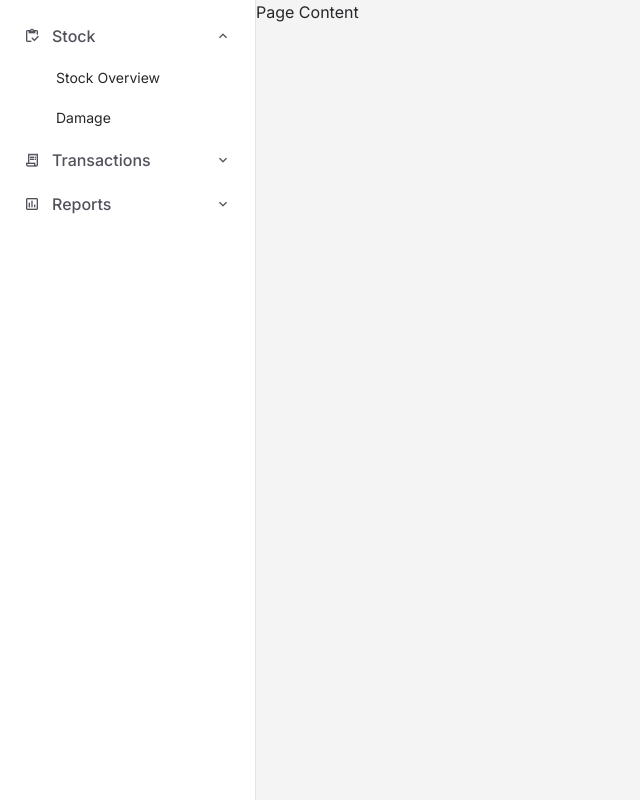
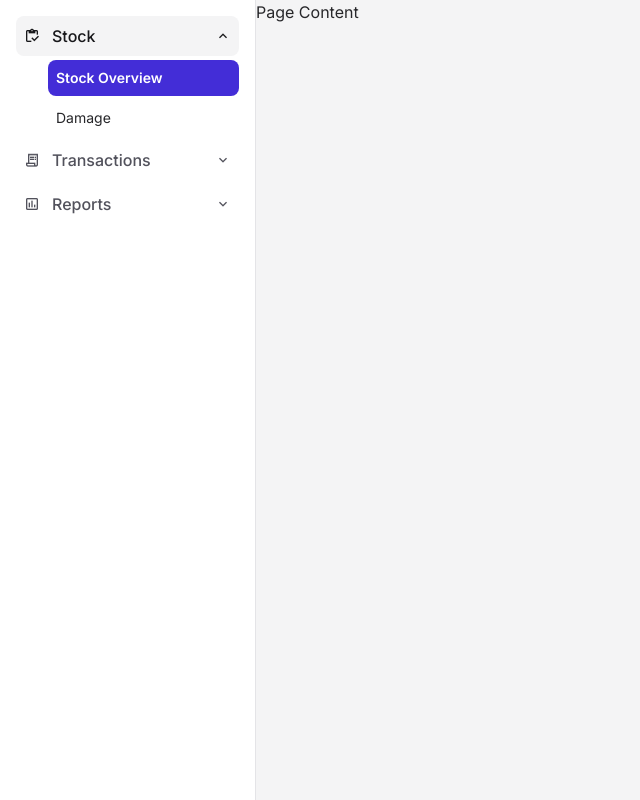
Before and after one commit to KaveeshaDharmaratne/inv-manager-frontend, a Vue app: page /stock/overview in a window 1280 px wide. Shown: the whole page, without its empty margins (0-640 px from the left). Built offline with nearby package versions, Linux system fonts and the light colour scheme.

Commit message:
feat: update routing for damaged view

```diff
--- a/src/components/AppNavbar.vue
+++ b/src/components/AppNavbar.vue
@@ -11,8 +11,8 @@ const navItems = ref<NavItem[]>([
     icon: 'inventory',
     expanded: true,
     children: [
-      { label: 'Stock Overview', to: '/stock' },
-      { label: 'Damage', to: '/damage' },
+      { label: 'Stock Overview', to: '/stock/overview' },
+      { label: 'Damage', to: '/stock/damage' },
     ],
   },
   {
--- a/src/router/index.ts
+++ b/src/router/index.ts
@@ -14,7 +14,7 @@ const router = createRouter({
     {
       path: '/stock/damage',
       name: 'stock-damage',
-      component: Placeholder,
+      component: () => import('../views/DamagedReturnsView.vue'),
     },
     {
       path: '/transactions/sale',
```
